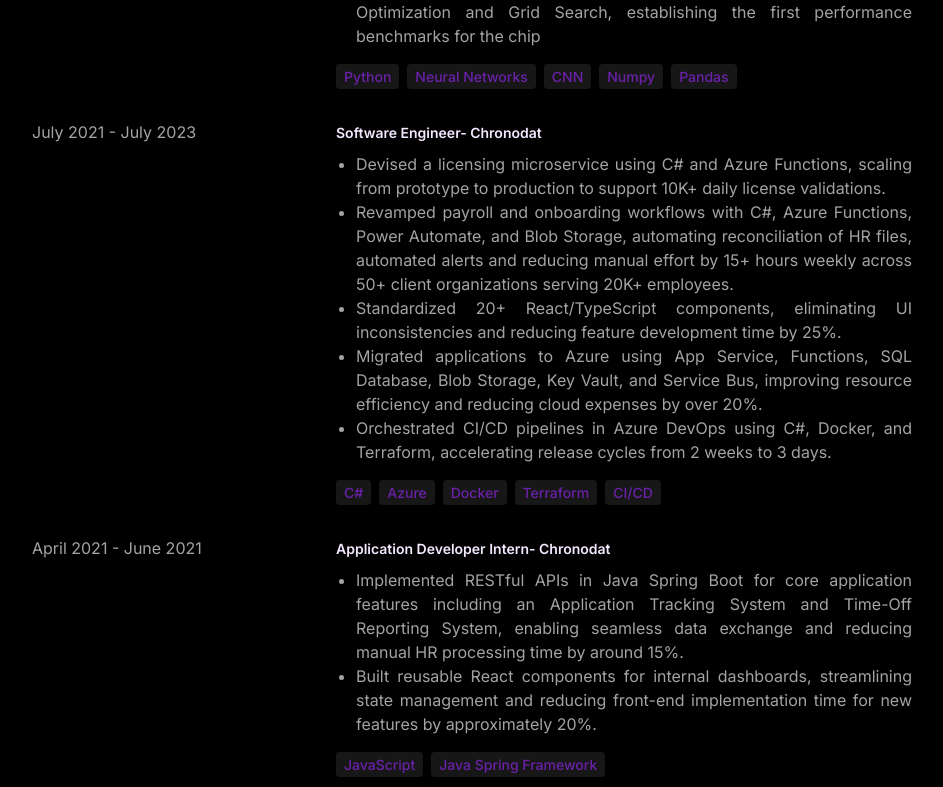
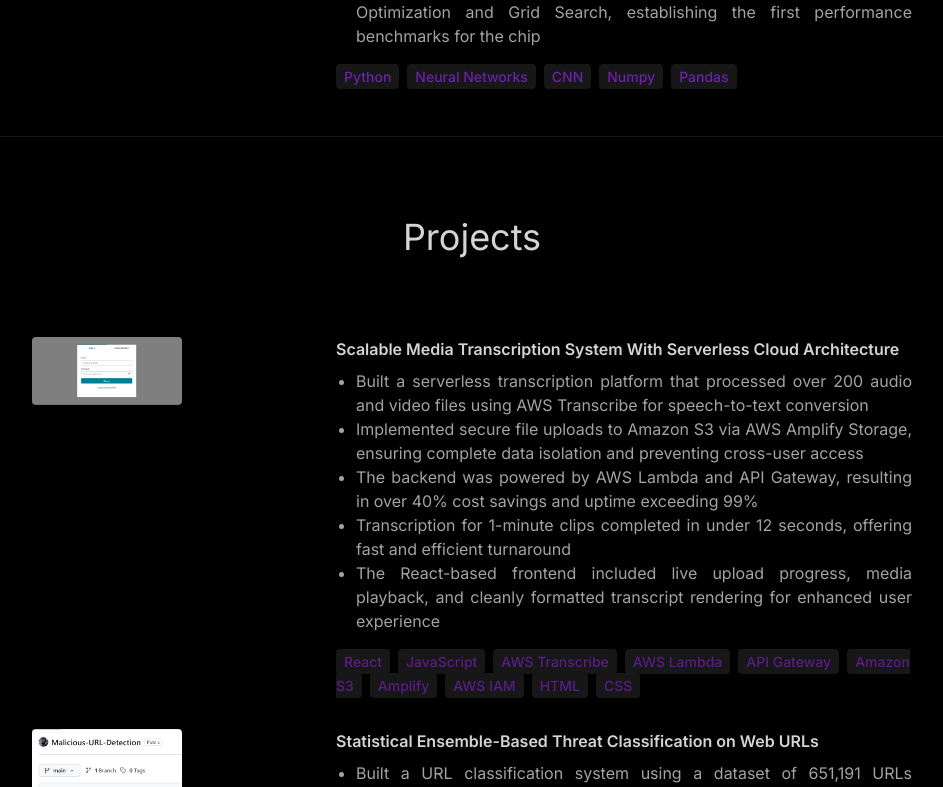
Before and after one commit to Keerthi-Kolan/portfolio, a React (Vite) app: page / in a window 1280 px wide. Shown: the part 3086-3873 px from the top of the page, without its empty margins (168-1111 px from the left). Built offline with nearby package versions, Linux system fonts and the light colour scheme; a web font is replaced by a local one.

Commit message:
Update index.js

```diff
--- a/src/constants/index.js
+++ b/src/constants/index.js
@@ -34,28 +34,11 @@
 export const EXPERIENCES = [
   {
     year: "July 2025 - Present",
-    role: "Machine Learning Research Intern",
+    role: "Agentic AI & Systems Engineer Intern",
     company: "RooGenAI",
     link: "https://roogen.ai/",
     description: `Pioneered the first hybrid neural network capable of running on a novel ultra-low-power AI accelerator, reaching 95% accuracy on image classification to validate the hardware’s viability for ML workloads.\nDeveloped a custom ML runtime in Python/NumPy, implementing core algorithms (e.g., Conv2D, backpropagation) from scratch to enable validation of 50+ model architectures incompatible with PyTorch/TensorFlow.\n Optimized model performance by 40% through a large-scale hyperparameter search across 500+ configurations using Bayesian Optimization and Grid Search, establishing the first performance benchmarks for the chip`,
     technologies: ["Python", "Neural Networks", "CNN", "Numpy", "Pandas"],
-  },
-  {
-    year: "July 2021 - July 2023",
-    role: "Software Engineer",
-    company: "Chronodat",
-    link: "https://www.chronodat.com/",
-    description: `Devised a licensing microservice using C# and Azure Functions, scaling from prototype to production to support 10K+ daily license validations.\nRevamped payroll and onboarding workflows with C#, Azure Functions, Power Automate, and Blob Storage, automating reconciliation of HR files, automated alerts and reducing manual effort by 15+ hours weekly across 50+ client organizations serving 20K+ employees.\nStandardized 20+ React/TypeScript components, eliminating UI inconsistencies and reducing feature development time by 25%.\nMigrated applications to Azure using App Service, Functions, SQL Database, Blob Storage, Key Vault, and Service Bus, improving resource efficiency and reducing cloud expenses by over 20%.\nOrchestrated CI/CD pipelines in Azure DevOps using C#, Docker, and Terraform, accelerating release cycles from 2 weeks to 3 days.`,
-    technologies: ["C#", "Azure", "Docker", "Terraform", "CI/CD"],
-  },
-  {
-    year: "April 2021 - June 2021",
-    role: "Application Developer Intern",
-    company: "Chronodat",
-    link: "https://www.chronodat.com/",
-    description: `Implemented RESTful APIs in Java Spring Boot for core application features including an Application Tracking System and Time-Off Reporting System, enabling seamless data exchange and reducing manual HR processing time by around 15%.\nBuilt reusable React components for internal dashboards, streamlining state management and reducing front-end implementation time for new features by approximately 20%.
-`,
-    technologies: ["JavaScript", "Java Spring Framework"],
   },
 ];
 
```
